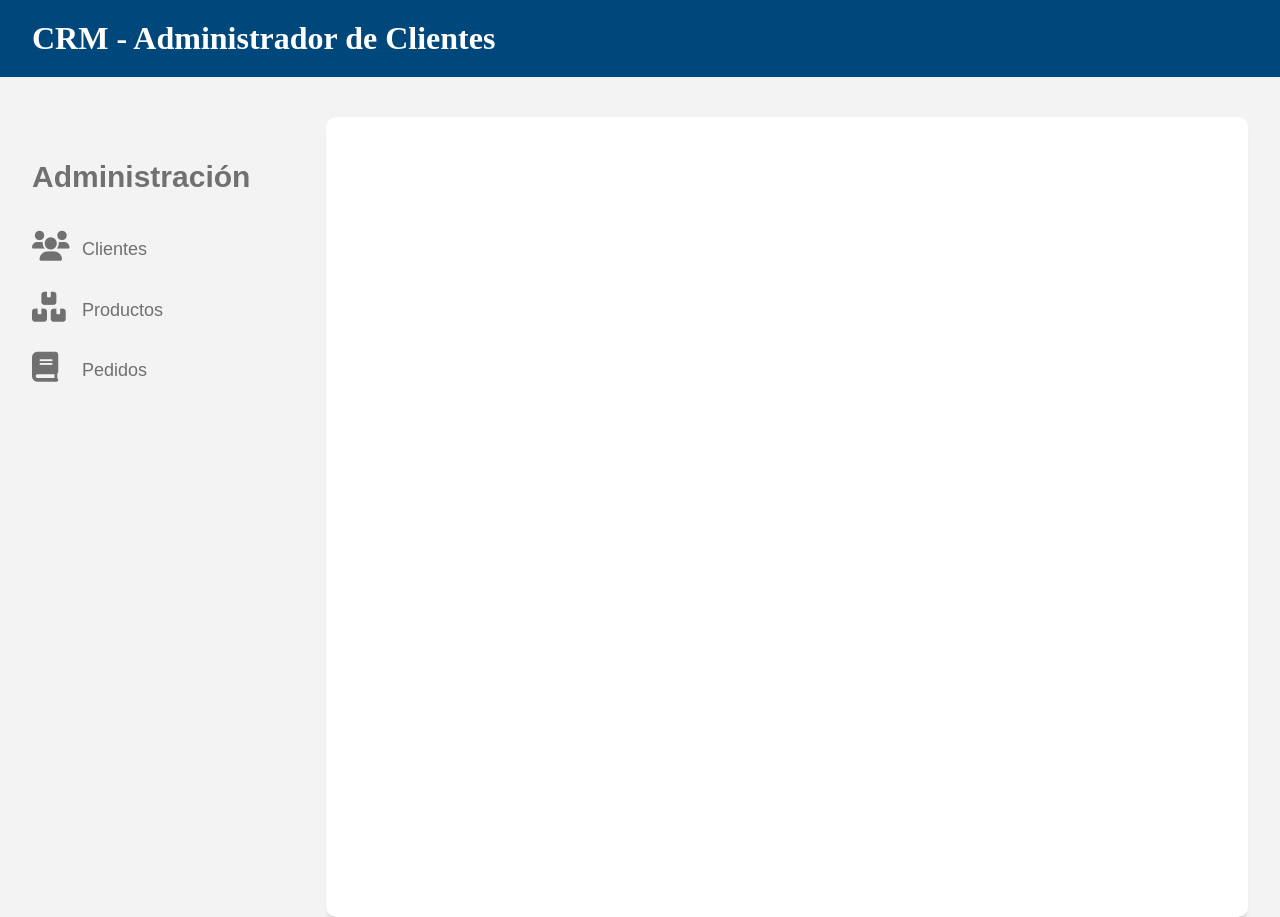
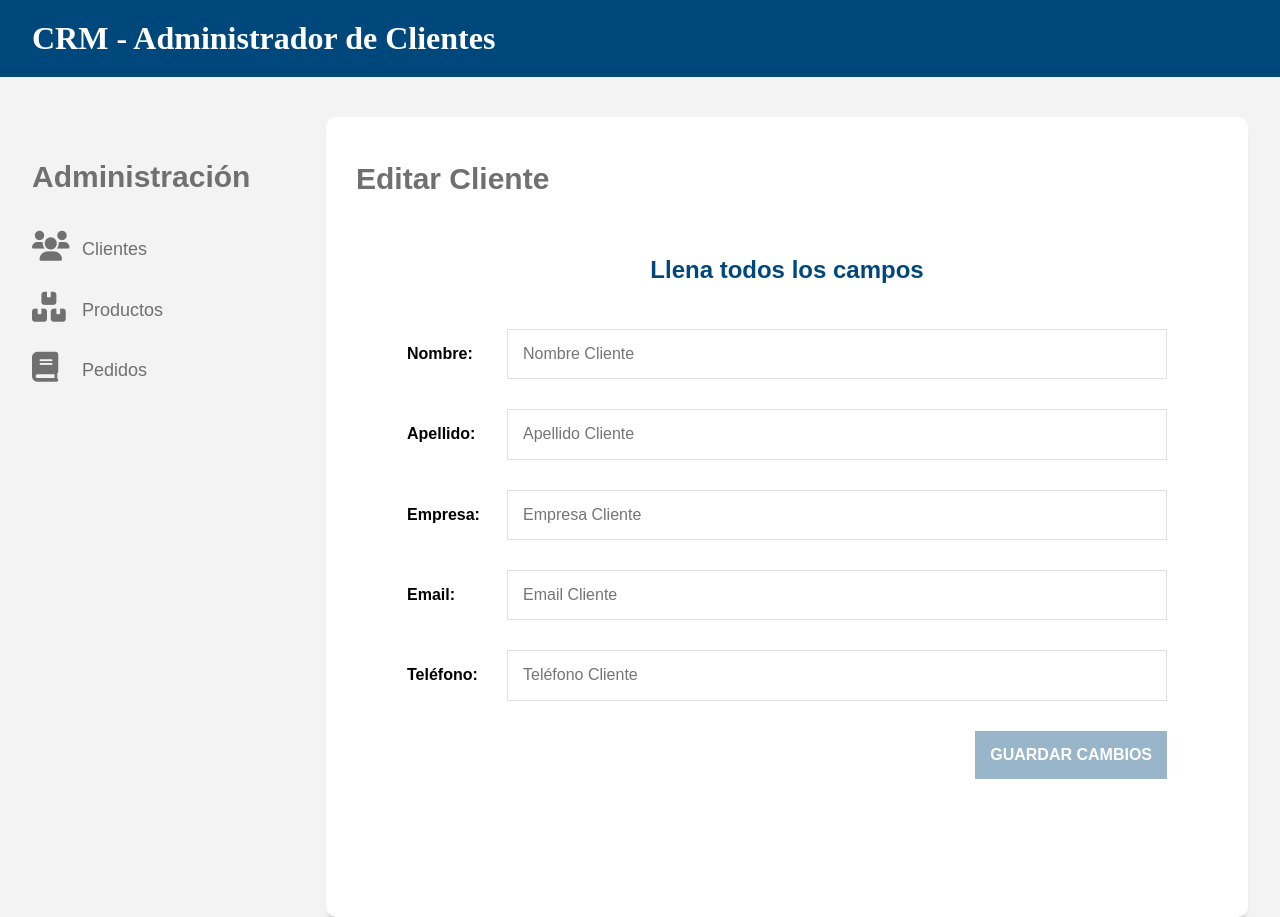
Before and after one commit to AndresJimenezS/apis-react, a React (Create React App) app: page /clientes/editar/1 in a window 1280 px wide. Built offline with nearby package versions, Linux system fonts and the light colour scheme; no server answers.

Commit message:
Update and Delete 'cliente'

```diff
--- a/src/App.js
+++ b/src/App.js
@@ -12,6 +12,7 @@
 import Pedidos from './componentes/pedidos/Pedidos'
 import Productos from './componentes/productos/Productos'
 import NuevoCliente from './componentes/clientes/NuevoCliente'
+import EditarCliente from './componentes/clientes/EditarCliente'
 
 
 function App(){
@@ -30,6 +31,7 @@
               <Route path="/" element={<Clientes />} />
               <Route path="/clientes/nuevo" element={<NuevoCliente />} />
               <Route path="/productos" element={<Productos />} />
+              <Route path="/clientes/editar/:idCliente" element={<EditarCliente />} />
 
               <Route path="/pedidos" element={<Pedidos />} />
 
--- a/src/componentes/clientes/Cliente.js
+++ b/src/componentes/clientes/Cliente.js
@@ -1,10 +1,37 @@
 import React from 'react';
-
+import { Link } from 'react-router-dom';
+import Swal from 'sweetalert2';
+import clienteAxios from '../../config/axios';
 
 /* Prop recibido por parámetros */
 function Cliente({cliente}) {
     // extraer los valores
     const { _id, nombre, apellido, empresa, email, telefono} = cliente;
+
+    // Eliminar cliente
+    const eliminarCliente = idCliente => {
+        Swal.fire({
+            title: "¿Estás seguro que deseas eliminar?",
+            text: "Si eliminas un usuario no podrás recuperarlo",
+            icon: "warning",
+            showCancelButton: true,
+            confirmButtonColor: "#3085d6",
+            cancelButtonColor: "#d33",
+            confirmButtonText: "Confirmar",
+            cancelButtonText: "Cancelar"
+          }).then((result) => {
+            if (result.isConfirmed) {
+                clienteAxios.delete(`/clientes/${idCliente}`).then(res => {
+                    Swal.fire({
+                        title: "Eliminado!",
+                        text: res.data.mensaje,
+                        icon: "success"
+                        });
+                })
+
+            }
+          });
+    }
 
     return(
         <li className="cliente">
@@ -15,11 +42,17 @@
                 <p>{telefono}</p>
             </div>
             <div className="acciones">
-                <a href="/" className="btn btn-azul">
+                <Link to={`/clientes/editar/${_id}`} className="btn btn-azul">
                     <i className="fas fa-pen-alt"></i>
                     Editar Cliente
-                </a>
-                <button type="button" className="btn btn-rojo btn-eliminar">
+                </Link>
+
+                <button
+                    type="button"
+                    className="btn btn-rojo btn-eliminar"
+                    onClick={() => eliminarCliente(_id)}
+                    /* Debe ir un arrowFunction para poder pasar el id por parámetros*/
+                    >
                     <i className="fas fa-times"></i>
                     Eliminar Cliente
                 </button>
--- /dev/null
+++ b/src/componentes/clientes/EditarCliente.js
@@ -0,0 +1,170 @@
+import React, {Fragment, useState, useEffect} from 'react';
+import clienteAxios from '../../config/axios';
+import Swal from 'sweetalert2';
+import { useNavigate, useParams } from 'react-router-dom';
+
+
+// Props es donde se encuentra inyectado el id de los params
+function EditarCliente(){
+
+    // código para redireccionar
+    const navigate = useNavigate();
+
+    function handleButtonClick() {
+        navigate('/');
+    }
+
+    // Obtener el ID de params
+    const { idCliente } = useParams();
+
+    /* almacenar cliente en el state.
+    cliente = state, guardarCliente= funcion para guardar el state*/
+    const[cliente, datosCliente] = useState ({
+        nombre: '',
+        apellido: '',
+        empresa: '',
+        email: '',
+        telefono: ''
+    });
+
+    // Query a la API
+    const consultarAPI = async () => {
+        const clienteConsulta = await clienteAxios.get(`/clientes/${idCliente}`);
+
+        // colocar datos en el state
+        datosCliente(clienteConsulta.data);
+    }
+
+    // useEffect cuando el componente carga
+    useEffect( () => {
+        consultarAPI();
+    }, []);
+
+    // leer los datos del formulario
+    const actualizarState = e => {
+        // Almacenar lo que el usuario escribe en el state
+        datosCliente({
+            // Copia del state actual
+            ...cliente,
+            [e.target.name] : e.target.value
+        })
+    }
+
+    // Envía petición AXIOS para actualizar cliente
+    const actualizarCliente = e => {
+        e.preventDefault();
+
+        // enviar petición por axios
+        clienteAxios.put(`/clientes/${cliente._id}`, cliente).then(res => {
+            // validar si retorna errores de Mongo
+            if(res.data.code == 11000){
+                console.log('Error de duplicado')
+                Swal.fire({
+                    type: 'error',
+                    title: 'Hubo un error',
+                    text: 'Ese correo ya está registrado',
+                    icon: 'error'
+                });
+            }else{
+                //console.log(res.data);
+
+                Swal.fire({
+                    title: 'Se modificó correctamente',
+                    text: res.data.mensaje,
+                    icon: 'success'
+                });
+            }
+
+            // Redireccionar
+            handleButtonClick();
+        });
+    }
+
+    // Validar el formulario
+    const validarCliente = () => {
+        // Destructuring del state
+        const { nombre, apellido, email, empresa, telefono } = cliente;
+
+        // revisar que las propiedades del state tengan contenido
+        let valido = !nombre.length || !apellido.length || !email.length || !empresa.length || !telefono.length;
+
+        return valido;
+    }
+
+    return(
+        <Fragment>
+            <h2>Editar Cliente</h2>
+
+            <form
+                onSubmit = {actualizarCliente}>
+
+                <legend>Llena todos los campos</legend>
+
+                <div className="campo">
+                    <label>Nombre:</label>
+                    <input  type="text"
+                            placeholder="Nombre Cliente"
+                            name="nombre"
+                            onChange={actualizarState}
+                            value={cliente.nombre}
+                    />
+                </div>
+
+                <div className="campo">
+                    <label>Apellido:</label>
+                    <input  type="text"
+                            placeholder="Apellido Cliente"
+                            name="apellido"
+                            onChange={actualizarState}
+                            value={cliente.apellido}
+
+                    />
+                </div>
+
+                <div className="campo">
+                    <label>Empresa:</label>
+                    <input  type="text"
+                            placeholder="Empresa Cliente"
+                            name="empresa"
+                            onChange={actualizarState}
+                            value={cliente.empresa}
+
+                    />
+                </div>
+
+                <div className="campo">
+                    <label>Email:</label>
+                    <input  type="email"
+                            placeholder="Email Cliente"
+                            name="email"
+                            onChange={actualizarState}
+                            value={cliente.email}
+
+                    />
+                </div>
+
+                <div className="campo">
+                    <label>Teléfono:</label>
+                    <input  type="number"
+                            placeholder="Teléfono Cliente"
+                            name="telefono"
+                            onChange={actualizarState}
+                            value={cliente.telefono}
+
+                    />
+                </div>
+
+                <div className="enviar">
+                    <input  type="submit"
+                            className="btn btn-azul"
+                            value="Guardar Cambios"
+                            disabled={ validarCliente() }
+                    />
+                </div>
+
+            </form>
+        </Fragment>
+    )
+}
+
+export default EditarCliente;
```
